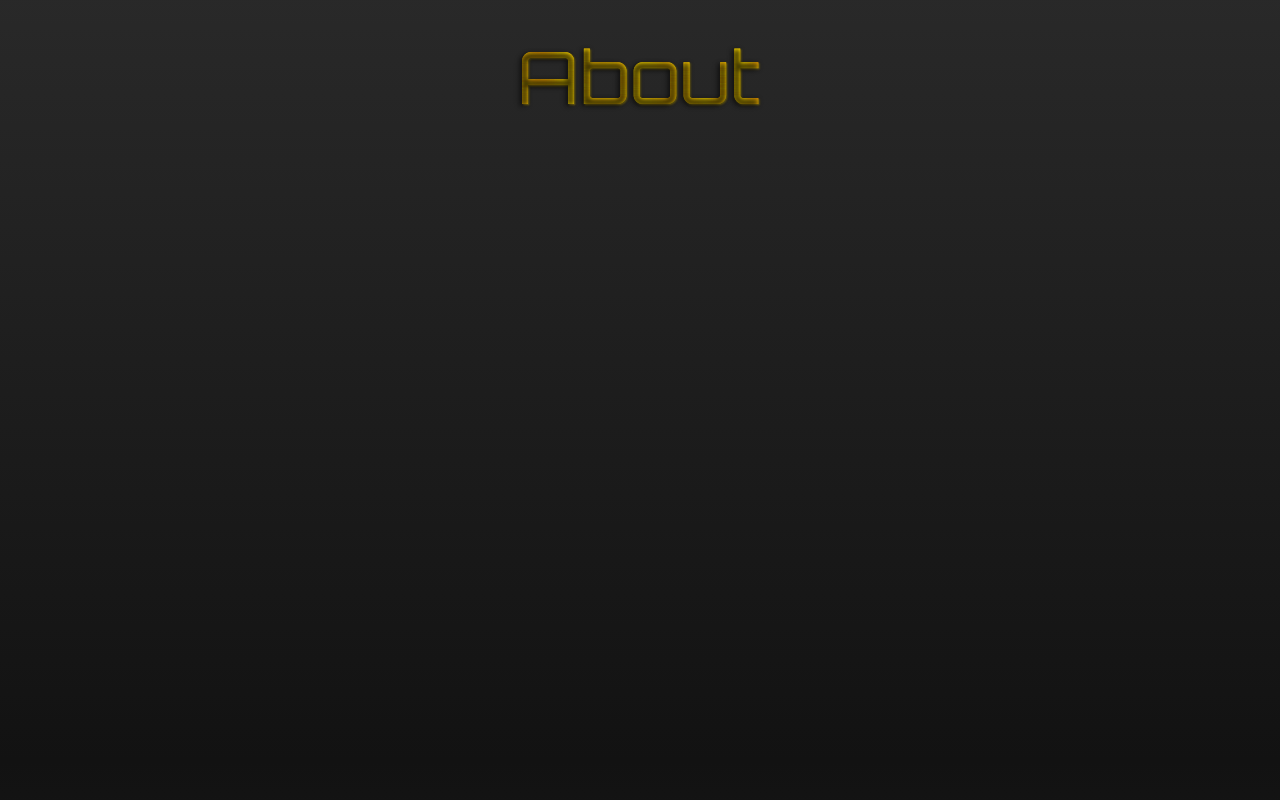
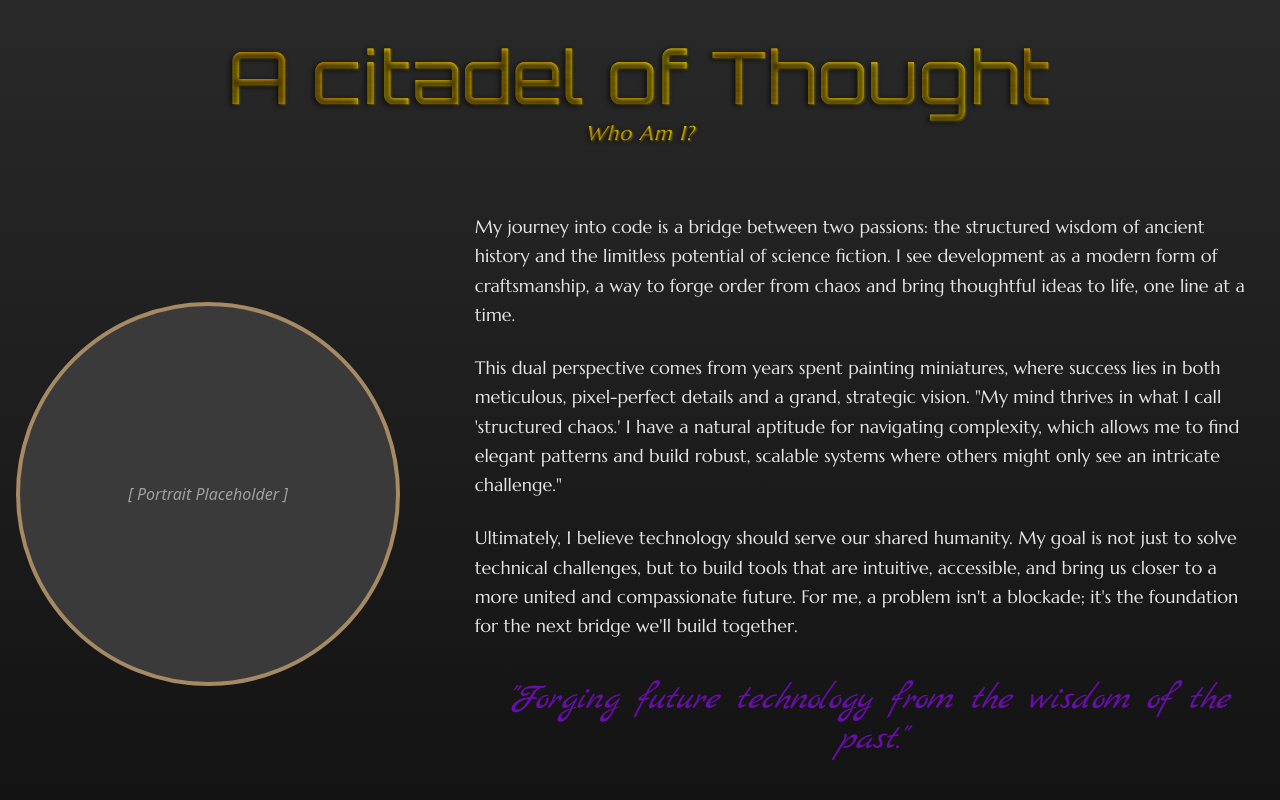
Before and after one commit to mthunbo/PersonalSite, a Next.js app: page / in a window 1280 px wide. Shown: the part 840-1640 px from the top of the page. Built offline with nearby package versions, Linux system fonts and the light colour scheme; no server answers.

Commit message:
feat(about): create section with two-column layout and bio (#9)

```diff
--- a/components/About.tsx
+++ b/components/About.tsx
@@ -4,13 +4,57 @@ export default function About(){
     return (
         <SectionLayout
         id="About"
-        title="About"
+        title="A citadel of Thought"
+        subtitle="Who Am I?"
         size="lg"
         align="center"
         fromColorClass="from-surface"
         toColorClass="to-background"
         >
+            <div className="container mx-auto px-4 py-16">
+                <div className="grid grid-cols-1 md:grid-cols-[1fr_2fr] gap-16 items-center">
+                    <div className="bg-border rounded-full aspect-square w-96 flex items-center justify-center text-text-muted italic border-highlight border-4">
+                        [ Portrait Placeholder ]
+                    </div>
+                    <div className="flex flex-col gap-6 text-lg text-text leading-relaxed font-body">
+                        <p>
+                            {/*Danish version*/}
+                            {/* Min vej ind i kodens verden er en bro mellem to store passioner: oldtidens strukturerede visdom og science fictions grænseløse potentiale.
+                            Jeg betragter softwareudvikling som en moderne form for håndværk
+                            – en måde at smede orden ud af kaos og vække gennemtænkte idéer til live, én linje ad gangen. */}
 
+                            {/*English version*/}
+                            My journey into code is a bridge between two passions: the structured wisdom of ancient history and the limitless potential of science fiction.
+                            I see development as a modern form of craftsmanship, a way to forge order from chaos and bring thoughtful ideas to life, one line at a time.
+                        </p>
+                        <p>
+                            {/*Danish version*/}
+                            {/* Dette dobbelte perspektiv stammer fra mange års figurmaling, hvor succes afhænger af både omhyggelige, pixel-perfekte detaljer og en storslået, strategisk vision.
+                            Mit sind trives i det, jeg kalder 'struktureret kaos'.
+                            Jeg har en naturlig evne til at navigere i kompleksitet, hvilket gør mig i stand til at finde elegante mønstre og bygge robuste, skalerbare systemer, hvor andre måske kun ser en indviklet udfordring. */}
+
+                            {/*English version*/}
+                            This dual perspective comes from years spent painting miniatures, where success lies in both meticulous, pixel-perfect details and a grand, strategic vision.
+                            "My mind thrives in what I call 'structured chaos.'
+                            I have a natural aptitude for navigating complexity, which allows me to find elegant patterns and build robust, scalable systems where others might only see an intricate challenge."
+                        </p>
+                        <p>
+                            {/*Danish version*/}
+                            {/* I sidste ende mener jeg, at teknologi skal tjene vores fælles medmenneskelighed.
+                            Mit mål er ikke kun at løse tekniske udfordringer, men at skabe værktøjer, der er intuitive, tilgængelige og bringer os tættere på en mere forenet og empatisk fremtid.
+                            For mig er et problem ikke en forhindring; det er fundamentet for den næste bro, vi bygger sammen. */}
+
+                            {/*English version*/}
+                            Ultimately, I believe technology should serve our shared humanity.
+                            My goal is not just to solve technical challenges, but to build tools that are intuitive, accessible, and bring us closer to a more united and compassionate future.
+                            For me, a problem isn't a blockade; it's the foundation for the next bridge we'll build together.
+                        </p>
+                        <blockquote className="my-4 text-center font-signature italic text-4xl text-royal-hover">
+                            "Forging future technology from the wisdom of the past."
+                        </blockquote>
+                    </div>
+                </div>
+            </div>
         </SectionLayout>
     )
 }
--- a/pages/_app.tsx
+++ b/pages/_app.tsx
@@ -1,33 +1,40 @@
-import "../styles/globals.css";
-import type { AppProps } from "next/app";
-import Head from "next/head";
-import { Marcellus, Orbitron, Great_Vibes } from "next/font/google";
-import Layout from "../components/Layout";
+import "../styles/globals.css"
+import type { AppProps } from "next/app"
+import Head from "next/head"
+import { Marcellus, Orbitron, Dancing_Script, Marck_Script } from "next/font/google"
+import Layout from "../components/Layout"
 
 const marcellus = Marcellus({
   subsets: ["latin"],
   weight: "400",
   variable: "--font-marcellus",
   display: "swap",
-});
+})
 
 const orbitron = Orbitron({
   subsets: ["latin"],
   weight: ["400", "700"],
   variable: "--font-orbitron",
   display: "swap",
-});
+})
 
-const greatVibes = Great_Vibes({
+// const dancingScript = Dancing_Script({
+//   subsets: ["latin"],
+//   weight: ["400", "700"],
+//   variable: "--font-dancingscript",
+//   display: "swap",
+// })
+
+const marckScript = Marck_Script({
   subsets: ["latin"],
   weight: "400",
-  variable: "--font-greatvibes",
+  variable: "--font-marckscript",
   display: "swap",
-});
+})
 
 export default function App({ Component, pageProps }: AppProps) {
   return (
-    <div className={`${marcellus.variable} ${orbitron.variable} ${greatVibes.variable}`}>
+    <div className={`${marcellus.variable} ${orbitron.variable} ${marckScript.variable}`}>
       <Head>
         {/* Favicon */}
         <link rel="icon" href="/favicon.ico" />
--- a/tailwind.config.js
+++ b/tailwind.config.js
@@ -50,7 +50,7 @@ module.exports = {
       fontFamily: {
         body: ['var(--font-marcellus)', 'serif'],
         heading: ['var(--font-orbitron)', 'sans-serif'],
-        signature: ['var(--font-greatvibes)', 'cursive'],
+        signature: ['var(--font-marckscript)', 'cursive'],
       },
     },
   },
```
